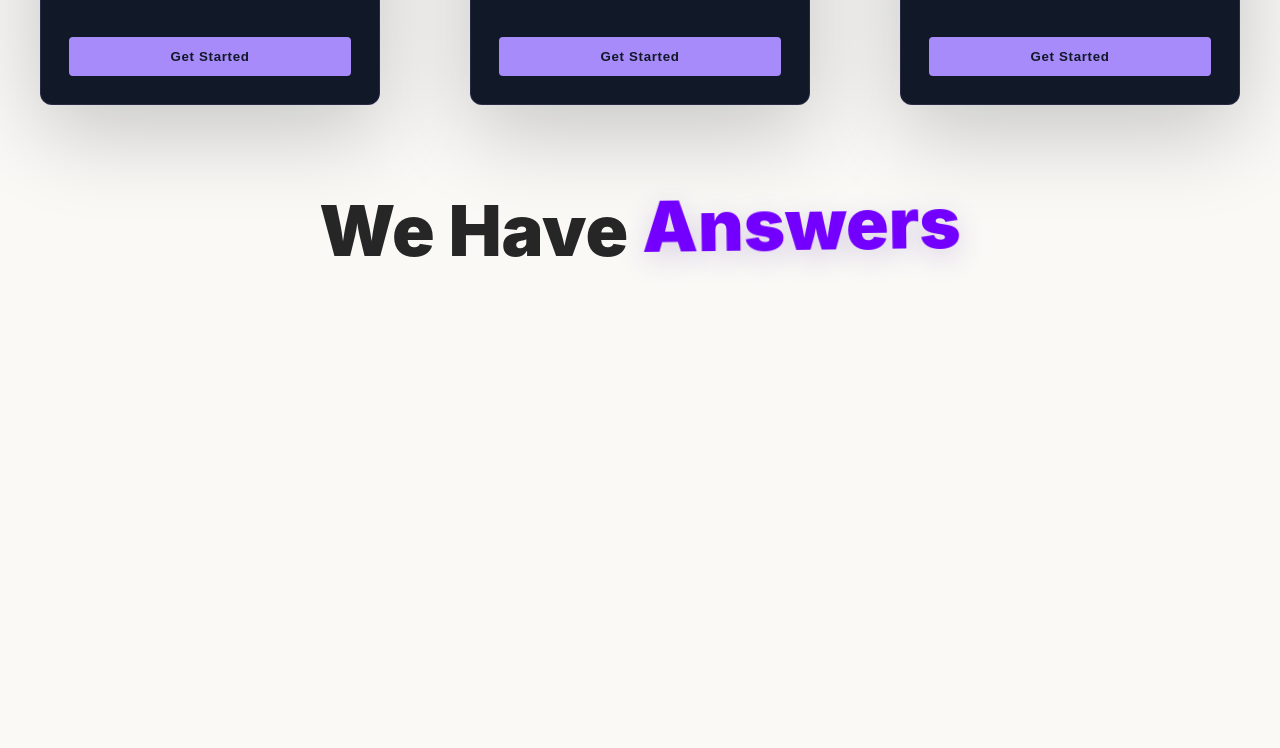
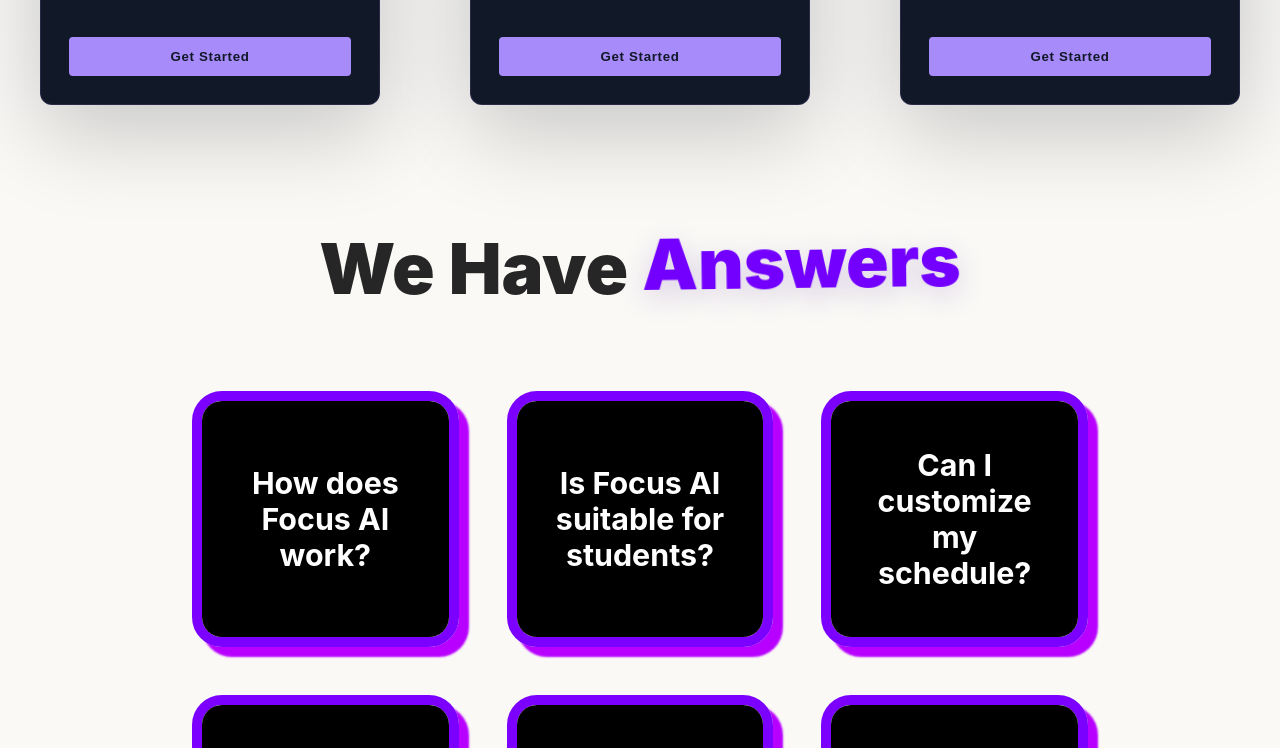
Before and after one commit to davi-sousa-queiroz/focusai, a plain HTML site: page index.html in a window 1280 px wide. Shown: the part 2052-2800 px from the top of the page. Drawn offline with Linux system fonts and the light colour scheme.

Commit message:
complete FAQ section, turned out fire 🔥

```diff
--- a/index.html
+++ b/index.html
@@ -23,6 +23,8 @@
         <li>Home</li>
         <li>Features</li>
         <li>Pricing</li>
+        <li>Testimonials</li>
+        <li>Stats</li>
         <li>FAQ</li>
         <li>Contact</li>
       </ul>
@@ -243,6 +245,93 @@
     </section>
     <section class="section-3">
       <h2 class="faq-head">We Have <span class="answers">Answers</span></h2>
+      <div class="grid-container">
+        <div class="flip-card g1">
+          <div class="flip-card-inner">
+            <div class="flip-card-front">
+              <h3 class="q-1">How does Focus AI work?</h3>
+            </div>
+            <div class="flip-card-back">
+              <p class="a-1">
+                Focus AI analyzes your tasks, habits, and goals to create
+                personalized schedules and recommendations. The platform
+                continuously adapts to your workflow, helping you stay
+                productive and focused.
+              </p>
+            </div>
+          </div>
+        </div>
+        <div class="flip-card g2">
+          <div class="flip-card-inner">
+            <div class="flip-card-front">
+              <h3 class="q-1">Is Focus AI suitable for students?</h3>
+            </div>
+            <div class="flip-card-back">
+              <p class="a-1">
+                Absolutely. Whether you're preparing for exams, managing
+                assignments, or building new skills, Focus AI helps organize
+                your workload and maximize your study time.
+              </p>
+            </div>
+          </div>
+        </div>
+        <div class="flip-card g3">
+          <div class="flip-card-inner">
+            <div class="flip-card-front">
+              <h3 class="q-1">Can I customize my schedule?</h3>
+            </div>
+            <div class="flip-card-back">
+              <p class="a-1">
+                Yes. Focus AI generates optimized schedules, but you always have
+                full control to edit tasks, adjust priorities, and create a
+                workflow that fits your needs.
+              </p>
+            </div>
+          </div>
+        </div>
+        <div class="flip-card g4">
+          <div class="flip-card-inner">
+            <div class="flip-card-front">
+              <h3 class="q-1">How does distraction blocking work?</h3>
+            </div>
+            <div class="flip-card-back">
+              <p class="a-1">
+                Focus AI identifies common distractions and helps you stay
+                focused by creating dedicated work sessions, limiting
+                interruptions, and encouraging deep work habits.
+              </p>
+            </div>
+          </div>
+        </div>
+        <div class="flip-card g5">
+          <div class="flip-card-inner">
+            <div class="flip-card-front">
+              <h3 class="q-1">Does Focus AI learn from my behavior?</h3>
+            </div>
+            <div class="flip-card-back">
+              <p class="a-1">
+                Yes. As you use the platform, Focus AI learns your productivity
+                patterns, preferred working hours, and task completion habits to
+                deliver smarter recommendations over time.
+              </p>
+            </div>
+          </div>
+        </div>
+        <div class="flip-card g6">
+          <div class="flip-card-inner">
+            <div class="flip-card-front">
+              <h3 class="q-1">Can I use Focus AI on multiple devices?</h3>
+            </div>
+            <div class="flip-card-back">
+              <p class="a-1">
+                Yes. Your tasks, schedules, and productivity data sync
+                seamlessly across desktop, tablet, and mobile devices, so you
+                can stay organized anywhere.
+              </p>
+            </div>
+          </div>
+        </div>
+      </div>
     </section>
   </body>
 </html>
--- a/style.css
+++ b/style.css
@@ -483,6 +483,10 @@
   border-radius: 23px;
   padding: 1rem 1rem;
   box-shadow: 6px 6px 5px rgb(200, 0, 255);
+  display: inline-block;
+  transform-origin: center;
+  animation: floatySmall 4s ease-in-out infinite;
+  will-change: transform;
 }
 
 .aff{
@@ -495,6 +499,9 @@
   width: 100%;
   display: flex;
   justify-content: center;
+  flex-direction: column;
+  align-items: center;
+  gap: 5rem;
 }
 
 .faq-head {
@@ -511,3 +518,95 @@
   will-change: transform;
   text-shadow: 0 8px 30px rgba(66, 0, 147, 0.18);
 }
+
+.grid-container {
+  height: 70%;
+  width: 70%;
+  display: grid;
+  grid-template-columns: 1fr 1fr 1fr;
+  grid-template-rows: 1fr 1fr;
+  gap: 3rem;
+}
+
+.grid {
+  border: 10px solid rgb(123, 0, 255);
+  background-color: rgb(0, 0, 0);
+  border-radius: 30px;
+  box-shadow: 10px 10px 2px rgb(183, 0, 255);
+  display: flex;
+  align-items: center;
+  flex-direction: column;
+  justify-content: space-around;
+}
+
+.flip-card {
+  border: 10px solid rgb(123, 0, 255);
+  background-color: transparent;
+  border-radius: 30px;
+  box-shadow: 10px 10px 2px rgb(183, 0, 255);
+  width: 100%;
+  height: 100%;
+  perspective: 1000px;
+  cursor: pointer;
+}
+
+.flip-card-inner {
+  position: relative;
+  width: 100%;
+  height: 100%;
+  transition: transform 600ms cubic-bezier(0.68, -0.55, 0.265, 1.55);
+  transform-style: preserve-3d;
+}
+
+.flip-card:hover .flip-card-inner {
+  transform: rotateY(180deg);
+}
+
+.flip-card-front,
+.flip-card-back {
+  position: absolute;
+  width: 100%;
+  height: 100%;
+  backface-visibility: hidden;
+  display: flex;
+  align-items: center;
+  justify-content: center;
+  flex-direction: column;
+  padding: 2rem;
+  border-radius: 20px;
+}
+
+.flip-card-front {
+  background-color: rgb(0, 0, 0);
+  color: rgb(255, 255, 255);
+}
+
+.flip-card-back {
+  background-color: rgb(0, 0, 0);
+  transform: rotateY(180deg);
+  color: rgb(255, 255, 255);
+}
+
+.q-1 {
+  color: rgb(255, 255, 255);
+  font-size: 1.9em;
+  font-weight: 700;
+  max-width: 17rem;
+  text-align: center;
+  margin: 0;
+}
+
+.a-1 {
+  max-width: 20rem;
+  color: rgb(255, 255, 255);
+  font-size: 1.3em;
+  font-weight: 400;
+  text-align: center;
+  margin: 0;
+  line-height: 1.8;
+  background: linear-gradient(135deg, rgba(163, 59, 255, 0.15), rgba(123, 0, 255, 0.1));
+  border-left: 4px solid rgb(163, 59, 255);
+  border-radius: 8px;
+  backdrop-filter: blur(10px);
+  letter-spacing: 0.5px;
+}
```
